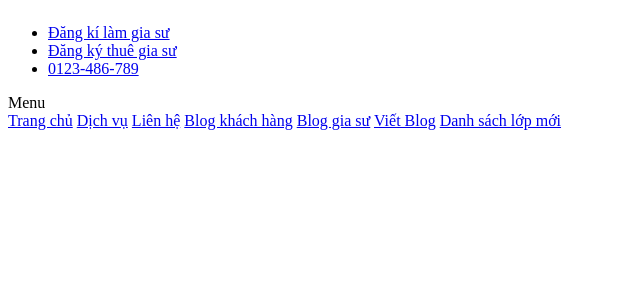
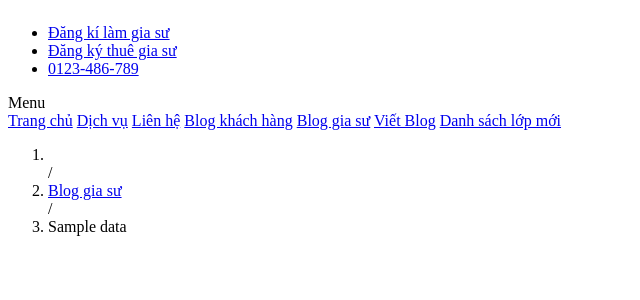
Before and after one commit to congquyenpro/TrungTamGiaSu, a PHP site: template src/views/content/user/viewBlog.php in a window 1280 px wide. Shown: the top 300 px of the page, without its empty margins (0-640 px from the left). Run offline with PHP 8.4, Linux system fonts and the light colour scheme; the template is opened without the code that fills it: most values are stand-ins (such as "Sample title", 1, 10 or a date in 2020).

Commit message:
Update nav

```diff
--- a/src/views/content/user/viewBlog.php
+++ b/src/views/content/user/viewBlog.php
@@ -1,3 +1,23 @@
 <link rel="stylesheet" href="<?php echo $actual_link ?>/public/css/detail_blog.css">
     <section class="container-main">
         <div class="container">
+        <nav>
+                <ol class="my-home">
+                    <li class="breadcumb-item">
+                        <a href="<?php echo $actual_link ?>/home/read"><i class="fa-brands fa-accusoft"></i></a>
+                    </li>
+                    <span>/</span>
+                    <li class="breadcumb-item">
+                        <?php if ($data['type'] == 1) { ?>
+                            <a href="<?php echo $actual_link ?>/home/user_blog">Blog khách hàng</a>
+                        <?php }else{ ?>
+                            <a href="<?php echo $actual_link ?>/home/tutor_blog">Blog gia sư</a>
+                        <?php } ?>
+                    </li>
+                    <span>/</span>
+                    <li class="detail-item">
+                        <span><?php echo $data["title"]?></span>
+                    </li>
+                </ol>
+            </nav>
+        </div>
```
